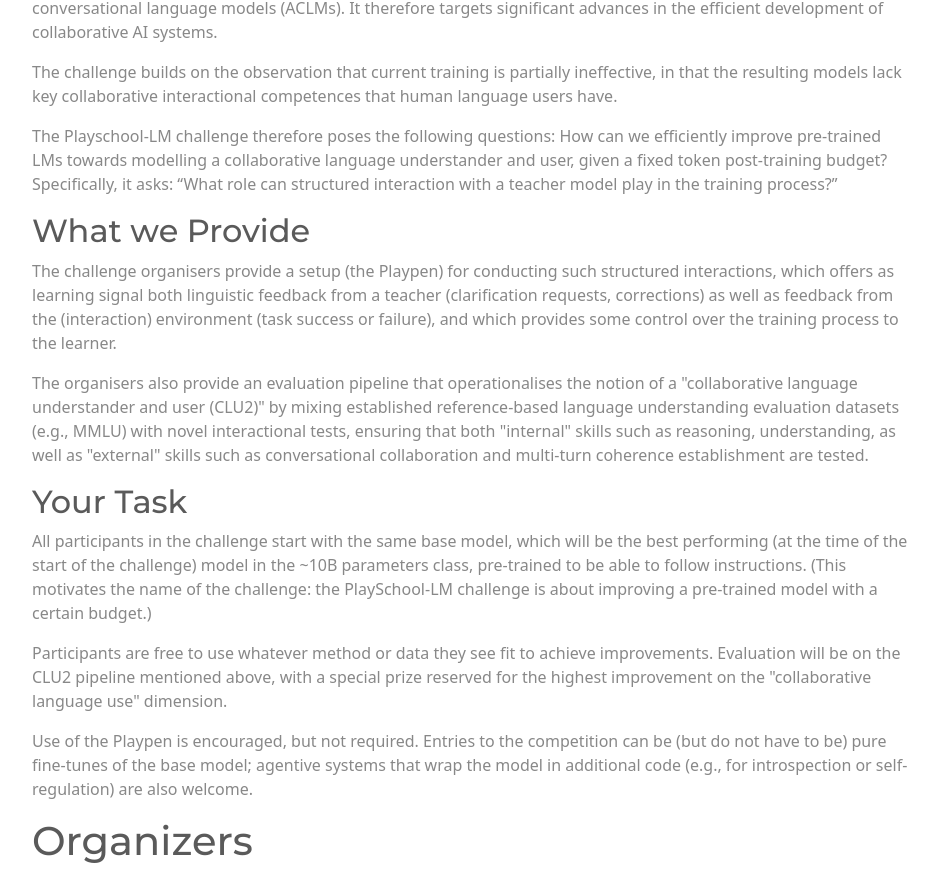
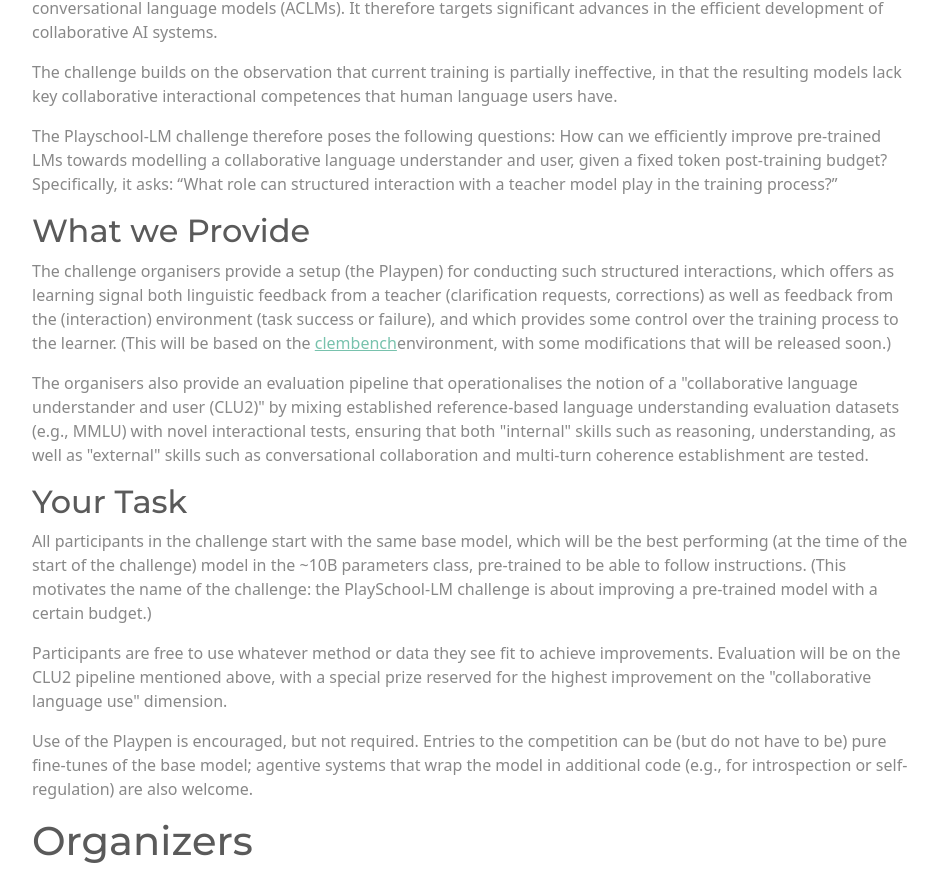
Before and after one commit to lm-playschool/lm-playschool.github.io, a Jekyll site: the page built from index.html, in a window 1280 px wide and 900 px high, scrolled down 618 px, cut to the strip 0-871 px from the top of the window. Shown: the whole strip, without its empty margins (170-1108 px from the left). Built offline with Jekyll 4.4.1, drawn with Linux system fonts in a browser that asks for light colours.

Commit message:
Update index.html to add reference to clembench

```diff
--- a/index.html
+++ b/index.html
@@ -23,7 +23,8 @@
 
 
 <h2>What we Provide</h2>
-<p>The challenge organisers provide a setup (the Playpen) for conducting such structured interactions, which offers as learning signal both linguistic feedback from a teacher (clarification requests, corrections) as well as feedback from the (interaction) environment (task success or failure), and which provides some control over the training process to the learner.</p>
+<p>The challenge organisers provide a setup (the Playpen) for conducting such structured interactions, which offers as learning signal both linguistic feedback from a teacher (clarification requests, corrections) as well as feedback from the (interaction) environment (task success or failure), and which provides some control over the training process to the learner.
+(This will be based on the <a href="https://github.com/clp-research/clembench">clembench</a>environment, with some modifications that will be released soon.)</p>
 
 <p>The organisers also provide an evaluation pipeline that operationalises the notion of a "collaborative language understander and user (CLU2)" by mixing established reference-based language understanding evaluation datasets (e.g., MMLU) with novel interactional tests, ensuring that both "internal" skills such as reasoning, understanding, as well as "external" skills such as conversational collaboration and multi-turn coherence establishment are tested.</p>
 
```
